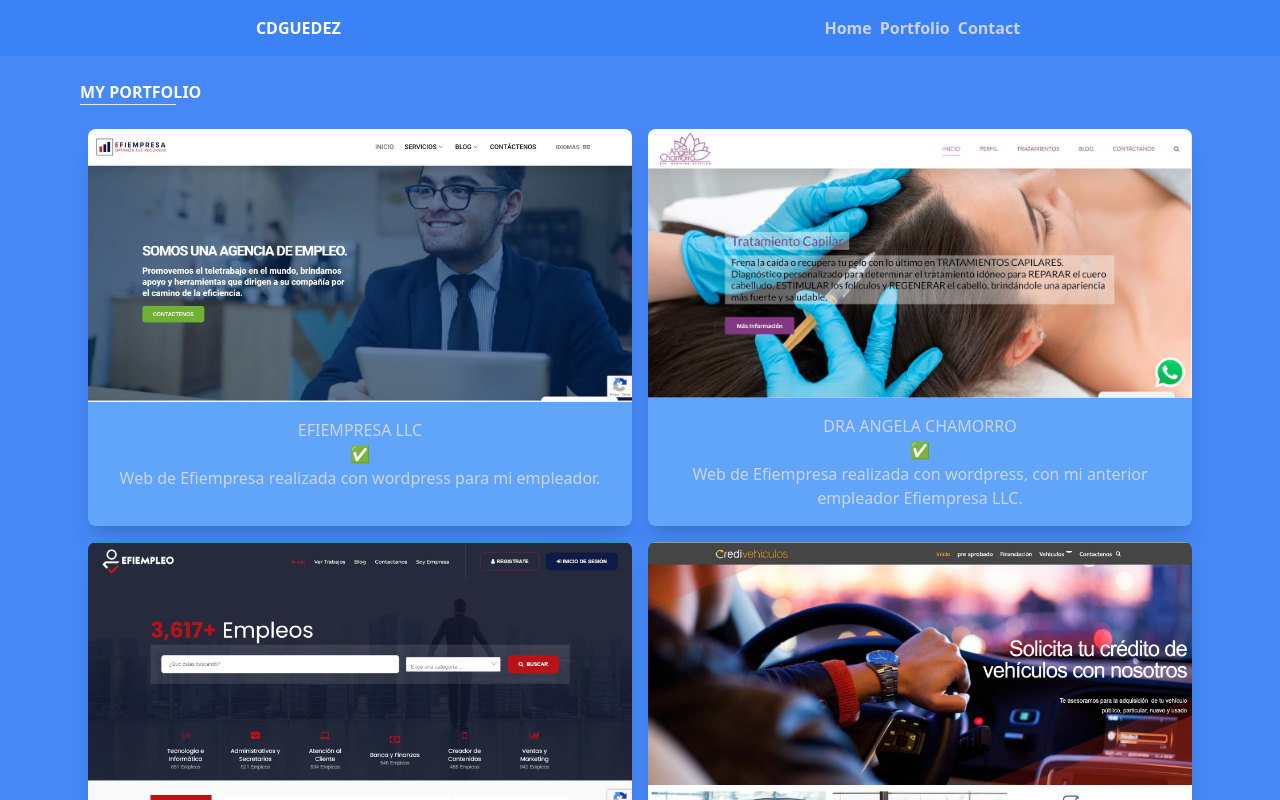
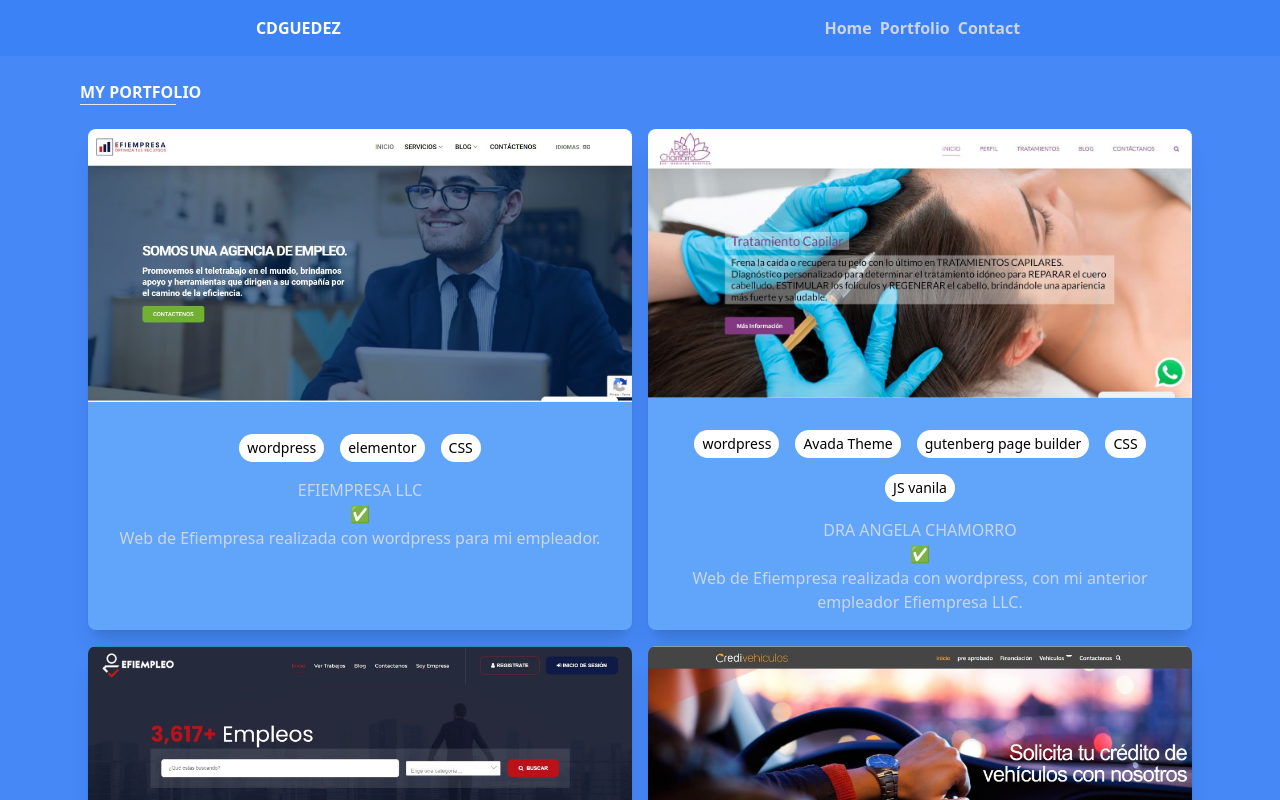
Before and after one commit to cdguedez/portfolio, a React (Vite) app: page /portfolio/projects in a window 1280 px wide. Shown: the top 800 px of the page. Built offline with nearby package versions, Linux system fonts and the light colour scheme.

Commit message:
[FEATURE] add skills apply in card project

```diff
--- a/src/components/CardProject.jsx
+++ b/src/components/CardProject.jsx
@@ -1,5 +1,6 @@
+import Skills from './../components/Skills'
+
 const CardProject = ({ project }) => {
-  console.log(project)
   return (
     <article
       key={project.id}
@@ -18,6 +19,7 @@
 
       }
       <div className='p-4 text-slate-300'>
+        <Skills skills={project.skills} />
         <h2 className='uppercase'><a target='_blank' href={project.url} rel='noreferrer'>{project.name}</a></h2>
         <span className='lowercase'>{project.isFinish ? '✅' : '🧑‍💻'}</span>
         <p>{project.description}</p>
```
